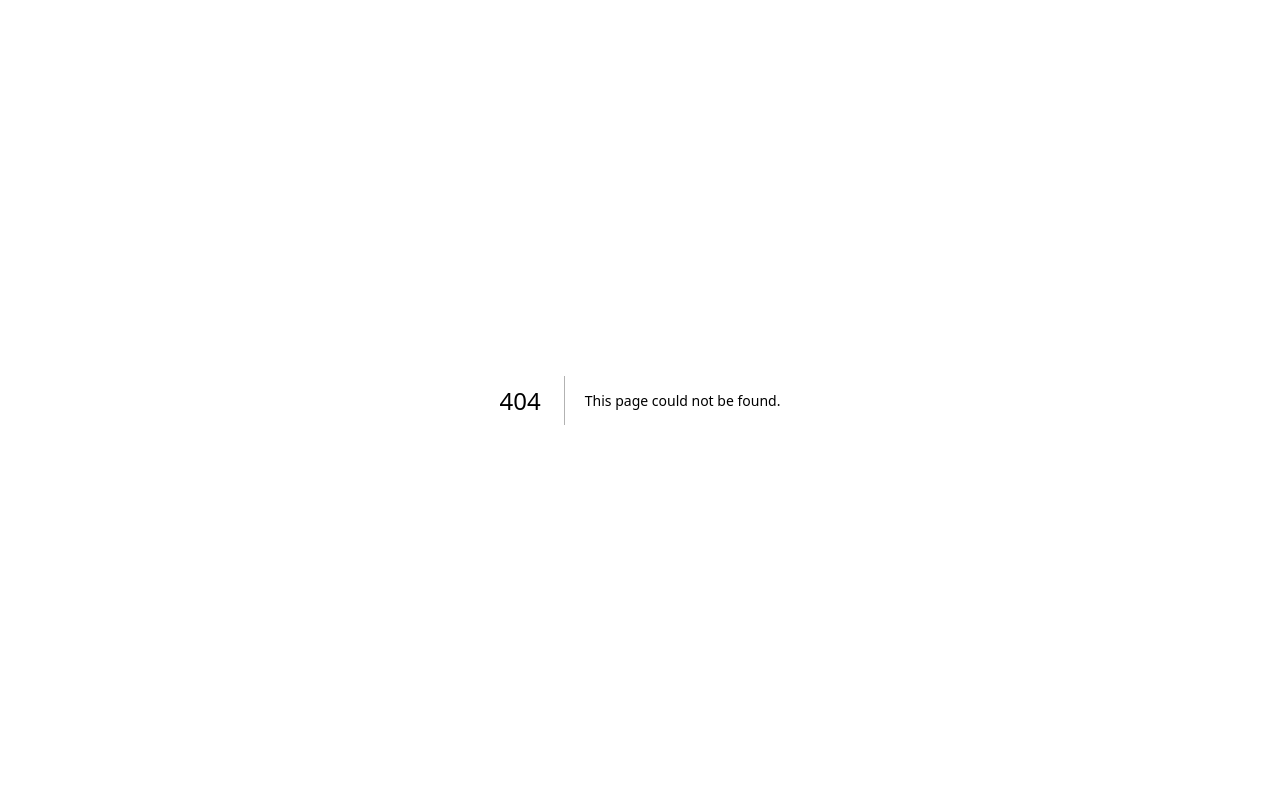
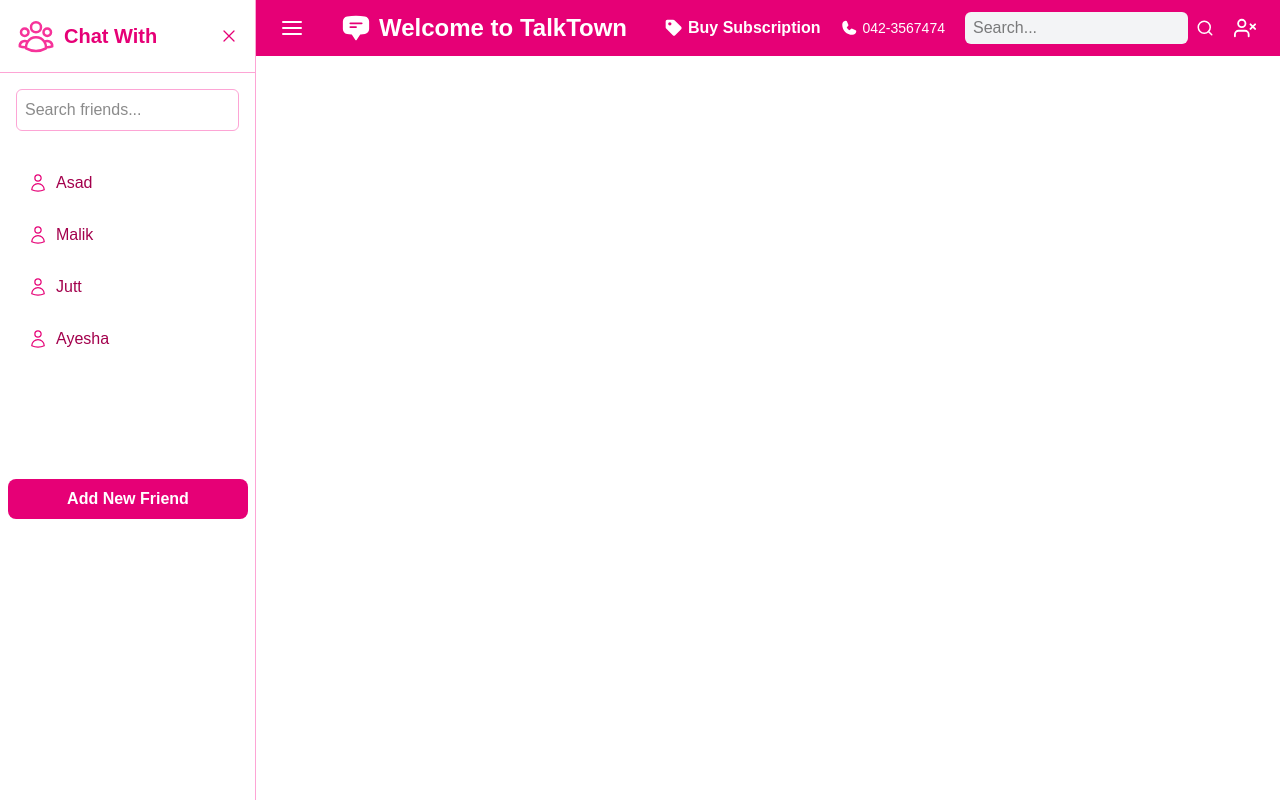
Before and after one commit to HusnainArif123/chatapp, a Next.js app: page /home in a window 1280 px wide. Before the commit this address had no page. Built offline with nearby package versions, Linux system fonts and the light colour scheme.

Commit message:
add sidebar

```diff
--- a/package.json
+++ b/package.json
@@ -9,6 +9,7 @@
     "lint": "next lint"
   },
   "dependencies": {
+    "@heroicons/react": "^2.2.0",
     "axios": "^1.8.4",
     "bcryptjs": "^3.0.2",
     "jsonwebtoken": "^9.0.2",
@@ -16,6 +17,7 @@
     "next": "15.2.4",
     "react": "^19.0.0",
     "react-dom": "^19.0.0",
+    "react-icons": "^5.5.0",
     "react-toastify": "^11.0.5"
   },
   "devDependencies": {
--- /dev/null
+++ b/src/app/components/header.tsx
@@ -0,0 +1,141 @@
+"use client";
+
+import React, { useState } from "react";
+import { FiMenu, FiSearch, FiUserX } from "react-icons/fi";
+import {
+  XMarkIcon,
+  UserGroupIcon,
+  UserIcon,
+} from "@heroicons/react/24/outline";
+import { ChatBubbleBottomCenterTextIcon } from "@heroicons/react/24/solid";
+import { BiSolidPurchaseTag } from "react-icons/bi";
+import { PiPhoneFill } from "react-icons/pi";
+import Link from "next/link";
+import { useRouter } from "next/navigation";
+import axios from "axios";
+import { toast } from "react-toastify";
+
+interface IProps {
+  phoneNo: string;
+}
+
+const HeaderItem = ({ phoneNo }: IProps) => {
+  const router = useRouter();
+  const [loading, setLoading] = useState(false);
+  const [isOpen, setIsOpen] = useState(true);
+
+  const handleLogout = async () => {
+    try {
+      setLoading(true);
+      await axios.get("/api/logout");
+      toast.success("Logout Successfully");
+      router.push("/login");
+    } catch (error: any) {
+      toast.error(error.response.data.error);
+    } finally {
+      setLoading(false);
+    }
+  };
+
+  return (
+    <div className="flex">
+      {/* Sidebar */}
+      <div
+        className={`${
+          isOpen ? "w-64" : "w-0"
+        } fixed top-0 left-0 h-screen bg-white border-r border-pink-300 transition-all duration-300 overflow-y-auto z-40`}
+      >
+        <div className="flex items-center justify-between p-4 border-b border-pink-300">
+          <div className="gap-2 text-gray-700 flex flex-row items-center">
+            {/* Page content goes here */}
+            <UserGroupIcon className="h-10 w-10 text-pink-500 " />
+            <h2 className="text-xl font-bold text-pink-600">Chat With</h2>
+          </div>
+          <button onClick={() => setIsOpen(false)}>
+            <XMarkIcon className="h-5 w-5 text-pink-600" />
+          </button>
+        </div>
+        <div className="p-4">
+          <input
+            type="text"
+            placeholder="Search friends..."
+            className="w-full p-2 border border-pink-300 rounded-md focus:outline-none"
+          />
+        </div>
+        <ul className="mt-4 px-5 space-y-3">
+          {["Asad", "Malik", "Jutt", "Ayesha"].map((name, i) => (
+            <li key={i}>
+              <Link
+                href={`/${name.toLowerCase()}`}
+                className="rounded  text-pink-800 "
+              >
+                <div className="flex p-2 gap-2 items-center hover:bg-pink-300 cursor-pointer">
+                  <UserIcon className="h-5 w-5 text-pink-600" />
+                  {name}
+                </div>
+              </Link>
+            </li>
+          ))}
+        </ul>
+        <button className="w-60 mt-30 ml-2  bg-pink-600 text-white font-semibold py-2  rounded-lg hover:bg-pink-700 transition duration-200 ease-in-out disabled:opacity-50 disabled:cursor-not-allowed">
+          Add New Friend
+        </button>
+      </div>
+
+      {/* Main Content Area */}
+      <div
+        className={`flex-1 min-h-screen transition-all duration-300 ${
+          isOpen ? "ml-64" : "ml-0"
+        }`}
+      >
+        {/* Header */}
+        <div className="bg-pink-600 text-white">
+          <div className="px-6 py-3 flex justify-between items-center">
+            <button
+              onClick={() => setIsOpen(!isOpen)}
+              className="text-white text-2xl"
+            >
+              <FiMenu />
+            </button>
+
+            <div className="flex items-center gap-2">
+              <ChatBubbleBottomCenterTextIcon height={30} />
+              <h1 className="text-2xl font-bold">Welcome to TalkTown</h1>
+            </div>
+
+            <div className="flex items-center gap-5">
+              <div className="flex items-center gap-1">
+                <BiSolidPurchaseTag className="text-xl" />
+                <span className="font-semibold">Buy Subscription</span>
+              </div>
+
+              <div className="flex items-center gap-1">
+                <PiPhoneFill className="text-lg" />
+                <span className="text-sm">{phoneNo}</span>
+              </div>
+
+              <div className="flex items-center gap-2">
+                <input
+                  type="text"
+                  placeholder="Search..."
+                  className="bg-gray-100 text-black px-2 py-1 rounded-md"
+                />
+                <FiSearch className="text-lg" />
+              </div>
+
+              <FiUserX
+                size={22}
+                onClick={handleLogout}
+                className="cursor-pointer"
+              />
+            </div>
+          </div>
+        </div>
+
+        {/* Body Content Placeholder */}
+      </div>
+    </div>
+  );
+};
+
+export default HeaderItem;
--- /dev/null
+++ b/src/app/home/page.tsx
@@ -0,0 +1,12 @@
+"use client";
+import HeaderItem from "../components/header";
+
+const Home = () => {
+  return (
+    <div>
+      <HeaderItem phoneNo={"042-3567474"} />
+    </div>
+  );
+};
+
+export default Home;
--- a/src/app/login/page.tsx
+++ b/src/app/login/page.tsx
@@ -19,7 +19,8 @@
   const handleLogin = async () => {
     try {
       const response = await axios.post("/api/login", user);
-
+      router.push("/home");
+      toast.success("Login Successfully");
       console.log("Data:", response.data);
     } catch (error: any) {
       toast.error(error.response.data.error);
```
Also changed, not shown: 1 other file (tests, documents, lock files or other folders).
